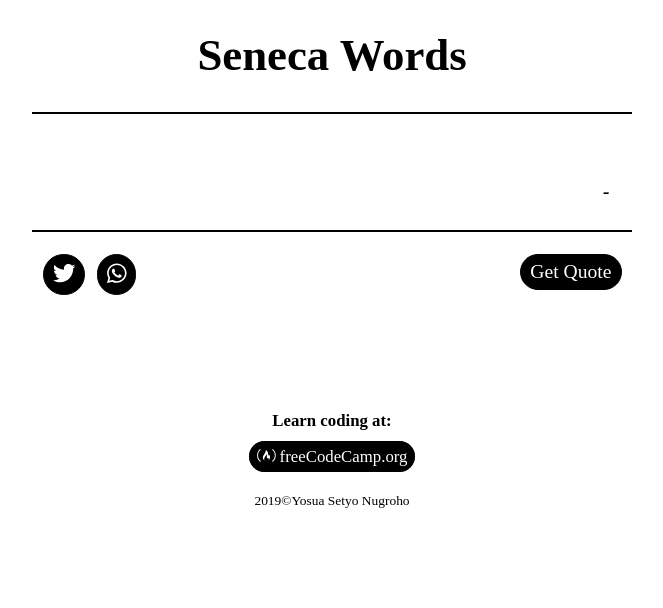
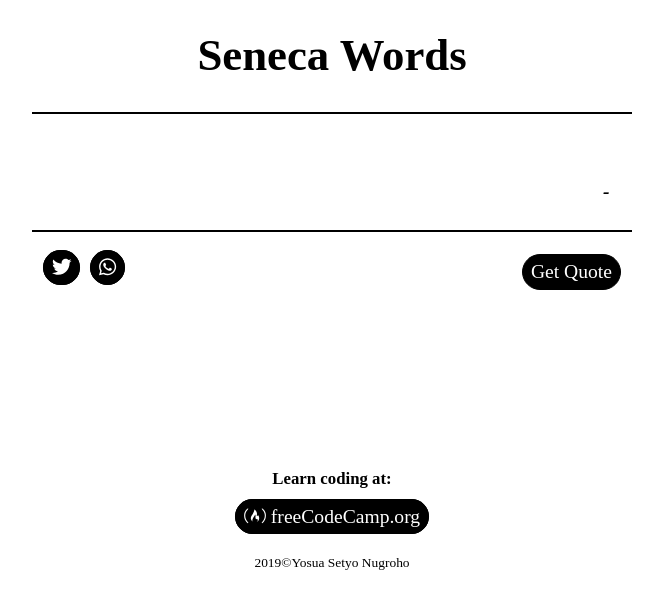
Before and after one commit to yosuahohoho/seneca-words-react, a React (Create React App) app: page / in a window 1280 px wide. Shown: the top 608 px of the page, without its empty margins (308-971 px from the left). Built offline with nearby package versions, Linux system fonts and the light colour scheme; no server answers.

Commit message:
delete unused styles

```diff
--- a/src/components/Footer.js
+++ b/src/components/Footer.js
@@ -10,7 +10,7 @@ const Footer = () => {
       </p>
       <span>
         <a
-          className='link link-freeCodeCamp'
+          className='link'
           href='https://www.freecodecamp.org/'
           target='_blank'
           rel='noopener noreferrer'>
--- a/src/components/quote/QuoteContent.js
+++ b/src/components/quote/QuoteContent.js
@@ -3,15 +3,15 @@ import { CSSTransition } from 'react-transition-group'
 
 const QuoteContent = ({ quote, isLoading, isError }) => {
   return (
-    <section className='quote__content'>
+    <section className='quote'>
       <CSSTransition
         in={!isLoading}
         timeout={350}
-        classNames='quote--animation'
+        classNames='quote__animation'
         unmountOnExit>
         <section>
-          <p className='quote--text'>{quote.message}</p>
-          <p className='quote--author'>- {quote.author}</p>
+          <p className='quote__text'>{quote.message}</p>
+          <p className='quote__author'>- {quote.author}</p>
         </section>
       </CSSTransition>
     </section>
--- a/src/components/quote/QuoteToolbar.js
+++ b/src/components/quote/QuoteToolbar.js
@@ -11,9 +11,10 @@ const QuoteToolbar = ({ quote, handleClick }) => {
 
   return (
     <section className='quote__toolbar'>
+      <div className="quote__share__links">
         <a
           href={twitterHref}
-        className='link link-twitter float-left'
+          className='link'
           title='tweet it!'
           target='_blank'
           rel='noopener noreferrer'>
@@ -21,14 +22,14 @@ const QuoteToolbar = ({ quote, handleClick }) => {
         </a>
         <a
           href={whatsAppHref}
-        className='link link-whatsapp float-left'
+          className='link'
           title='Share to whatsapp!'
           target='_blank'
           rel='noopener noreferrer'>
           <FontAwesomeIcon icon={faWhatsapp} />
         </a>
-
-      <button className='btn btn-get float-right' onClick={() => handleClick()}>
+      </div>
+      <button className='btn' onClick={handleClick}>
         Get Quote
       </button>
     </section>
--- a/src/index.css
+++ b/src/index.css
@@ -1,6 +1,6 @@
 :root {
   box-sizing: border-box;
-  font-size: calc(1vw + .6em);
+  font-size: calc(1vw + 0.6em);
 }
 
 *,
@@ -47,7 +47,7 @@ h1 {
 }
 
 /** Quote **/
-.quote__content {
+.quote {
   min-height: 120px;
   padding: 1em;
   border-top: 2px solid;
@@ -55,7 +55,7 @@ h1 {
   margin-bottom: 1em;
 }
 
-.quote--text {
+.quote__text {
   font-family: 'Open Sans', sans-serif;
   margin-top: 0;
   padding: .5em;
@@ -64,7 +64,7 @@ h1 {
   text-align: left;
 }
 
-.quote--author {
+.quote__author {
   margin-top: 10px;
   margin-bottom: 0;
   min-height: 20px;
@@ -76,20 +76,29 @@ h1 {
 
 /** toolbar **/
 .quote__toolbar {
-  text-align: center;
+  display: flex;
+  justify-content: space-between;
+  padding: 0 0.5em;
   margin-bottom: 8em;
+}
+
+.quote__share__links > .link + .link {
+  margin-left: 0.5em;
 }
 
 /** Button & Link **/
 .btn, .btn:active, .btn:focus, .btn:visited,
 .link, .link:active, .link:focus, .link:visited
 {
+  font-size: 0.875rem;
+  padding: .3em .4em;
   background-color: #000;
   color: #fff;
   border: 1px solid #000;
   border-radius: 1em;
   cursor: pointer;
   outline: 0;
+  text-decoration: none;
   transition: background-color .2s ease-in,
               color .2s ease-in;
 }
@@ -97,19 +106,6 @@ h1 {
 .btn:hover, .link:hover {
   background-color: #fff;
   color: #000;
-}
-
-.link-twitter, .link-whatsapp, .link-freeCodeCamp {
-  padding: .3em .4em;
-}
-
-.link-freeCodeCamp {
-  text-decoration: none;
-}
-
-.btn-get {
-  font-size: 0.875rem;
-  padding: .3em .5em;
 }
 
 /** Footer **/
@@ -124,32 +120,21 @@ footer > .copyright{
   text-align: center;
 }
 
-/** Utillities**/
-.float-right {
-  float: right;
-  margin-right: .5em;
-}
-
-.float-left {
-  float: left;
-  margin-left: .5em;
-}
-
 /** Animation **/
-.quote--animation-enter {
+.quote__animation-enter {
   opacity: 0;
 }
 
-.quote--animation-enter-active {
+.quote__animation-enter-active {
   opacity: 1;
   transition: opacity 350ms;
 }
 
-.quote--animation-exit {
+.quote__animation-exit {
   opacity: 1;
 }
 
-.quote--animation-exit-active {
+.quote__animation-exit-active {
   opacity: 0;
   transform: opacity 350ms;
 }
```
Lines whose indentation alone changed are shown as unchanged.
